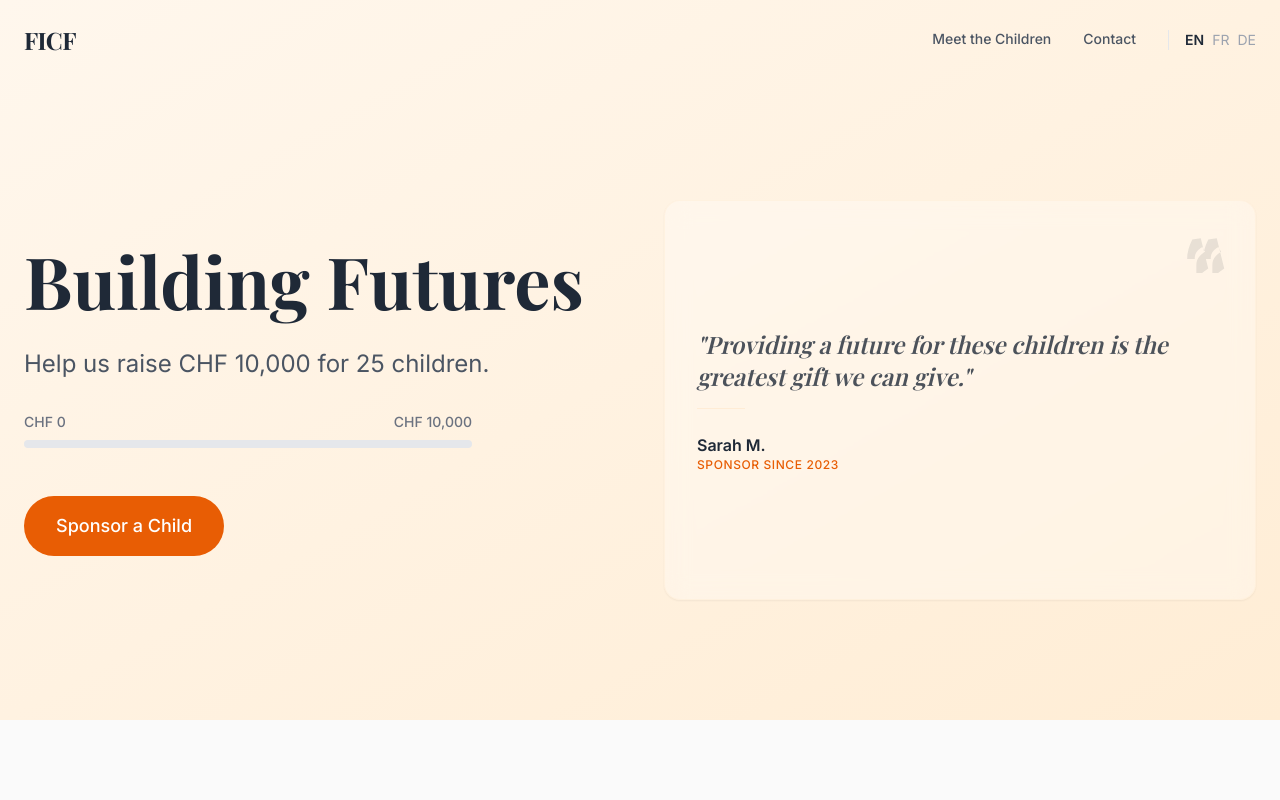
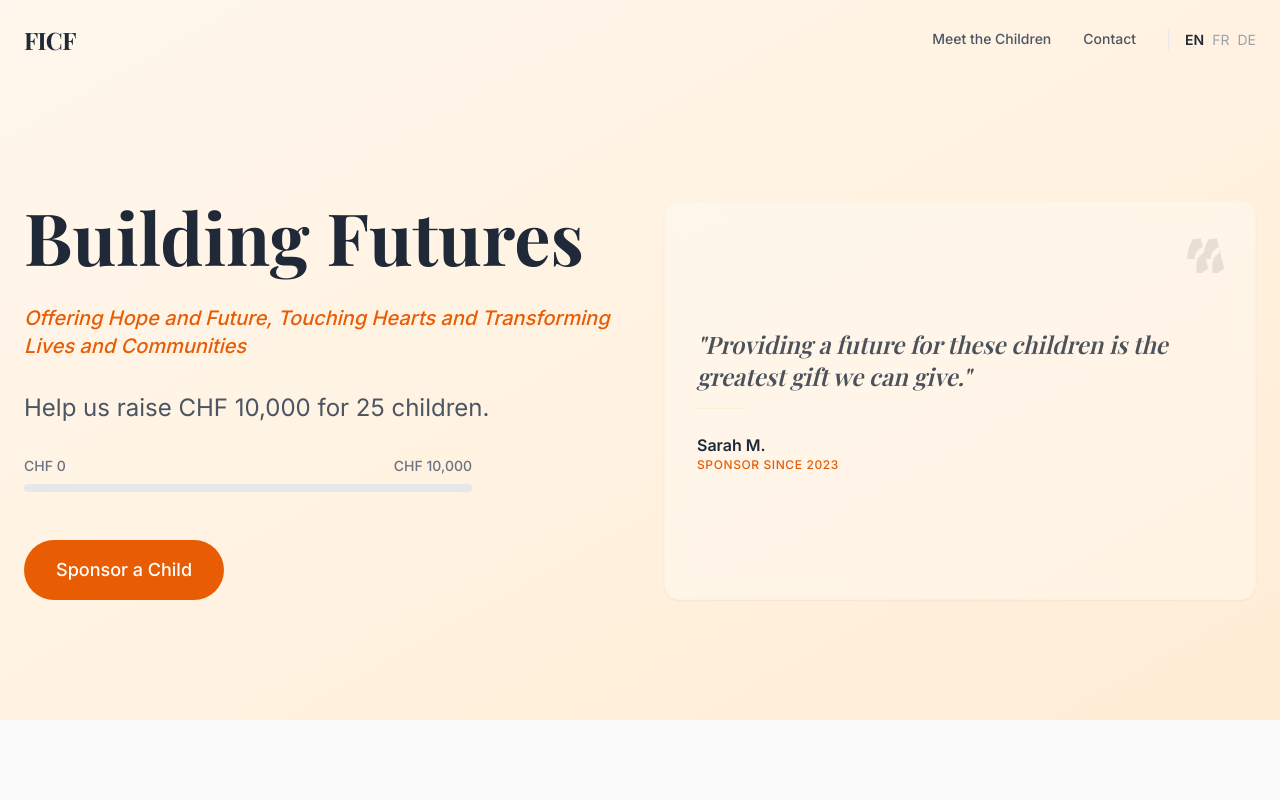
Before and after one commit to KingJamesGOAT/FICFCharity, a React (Vite) app: page / in a window 1280 px wide. Shown: the top 800 px of the page. Built offline with nearby package versions, Linux system fonts and the light colour scheme.

Commit message:
feat: add-tagline-and-translations

```diff
--- a/src/components/sections/Hero.tsx
+++ b/src/components/sections/Hero.tsx
@@ -84,6 +84,11 @@ export const Hero = () => {
             {t.hero.title}
           </h1>
 
+          <p className="text-lg md:text-xl text-primary font-medium italic -mt-4">
+            {/* @ts-ignore */}
+            {t.hero.tagline}
+          </p>
+
           <p className="text-xl md:text-2xl text-gray-600 max-w-2xl mx-auto lg:mx-0 font-light">
             {t.hero.subtitle}
           </p>
--- a/src/locales/translations.ts
+++ b/src/locales/translations.ts
@@ -8,6 +8,7 @@ export const translations = {
     },
     hero: {
       title: "Building Futures",
+      tagline: "Offering Hope and Future, Touching Hearts and Transforming Lives and Communities",
       subtitle: "Help us raise CHF 10,000 for 25 children.",
       cta: "Sponsor a Child",
     },
@@ -65,6 +66,7 @@ export const translations = {
     },
     hero: {
       title: "Construire l'Avenir",
+      tagline: "Offrir un Espoir et un Avenir, Toucher les Cœurs et Transformer des Vies et des Communautés",
       subtitle: "Aidez-nous à lever CHF 10'000 pour 25 enfants.",
       cta: "Parrainer",
     },
@@ -123,6 +125,7 @@ export const translations = {
     },
     hero: {
       title: "Zukunft Bauen",
+      tagline: "Hoffnung und Zukunft schenken, Herzen berühren und Leben sowie Gemeinschaften verändern",
       subtitle: "Helfen Sie uns, CHF 10'000 für 25 Kinder zu sammeln.",
       cta: "Pate werden",
     },
```
